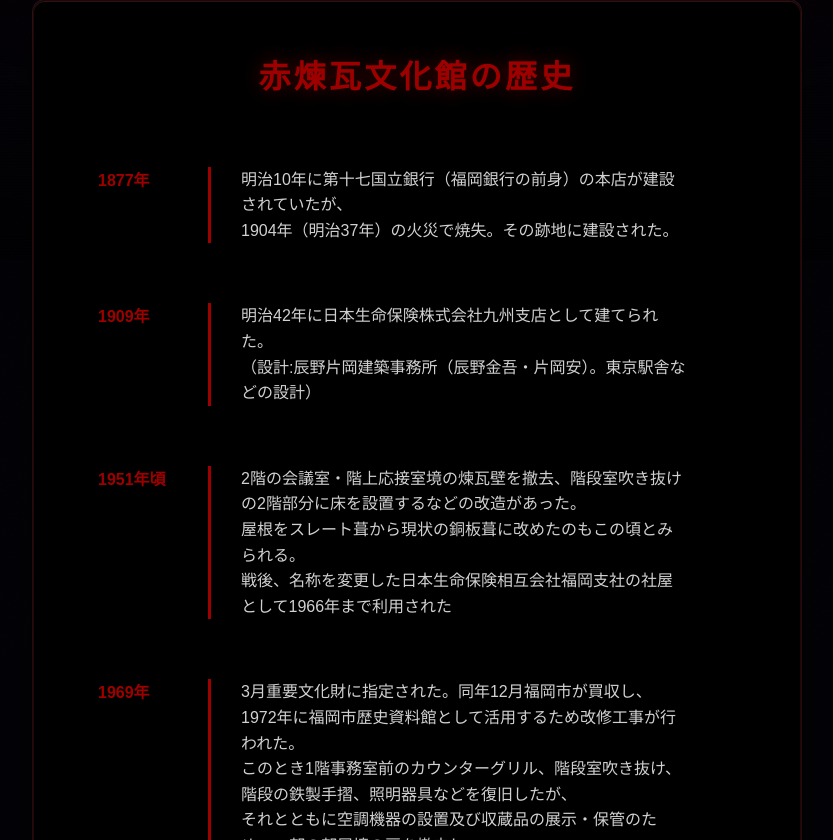
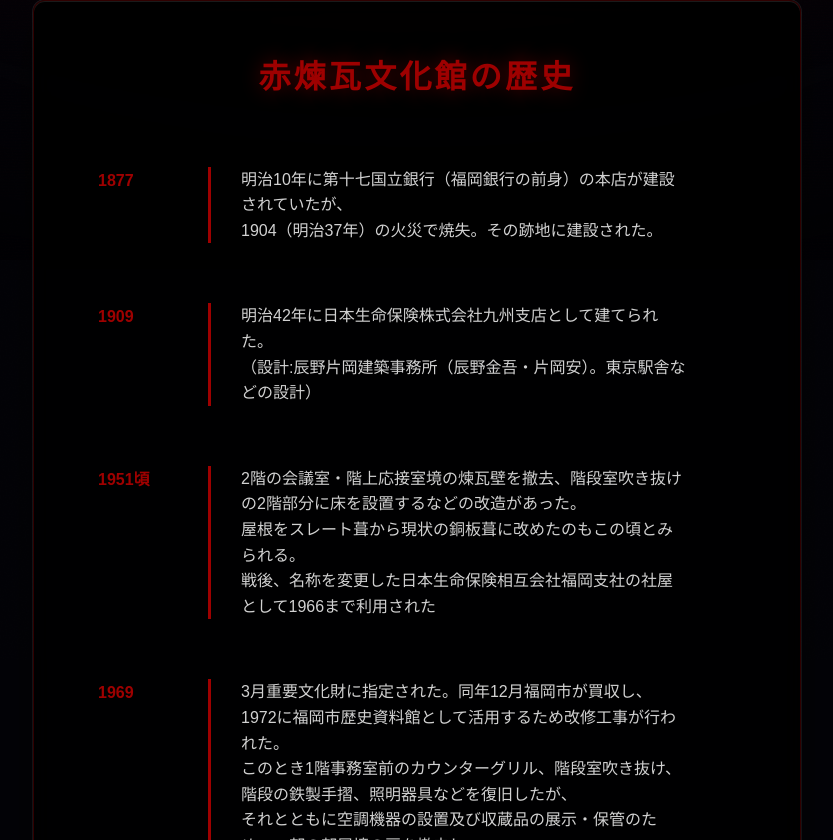
Before and after one commit to Sea10wood/karengabunkakann_kocchini_oide, a Next.js app: page / in a window 1280 px wide. Shown: the part 540-1380 px from the top of the page, without its empty margins (223-1056 px from the left). Built offline with nearby package versions, Linux system fonts and the light colour scheme.

Commit message:
年代表記を19xx形式に変更、今すぐ視るボタンのリンクを外部URLに更新

```diff
--- a/src/app/page.tsx
+++ b/src/app/page.tsx
@@ -48,7 +48,7 @@ export default function Home() {
             こっちにおいで。
           </p>
           <div className="mt-10 flex items-center justify-center gap-4">
-            <a href="/coming-soon" className="px-6 py-3 rounded-md bg-[var(--color-accent)] text-white hover:bg-[#7e0000] transition-colors ring-accent pulse">
+            <a href="https://oide-oide.kizuku-hackathon.work/" target="_blank" rel="noopener noreferrer" className="px-6 py-3 rounded-md bg-[var(--color-accent)] text-white hover:bg-[#7e0000] transition-colors ring-accent pulse">
               今すぐ視る
             </a>
             <a href="https://protopedia.net/prototype/7444" target="_blank" rel="noopener noreferrer" className="px-6 py-3 rounded-md border border-zinc-700/80 hover:bg-zinc-900/50 transition-colors">
@@ -68,15 +68,15 @@ export default function Home() {
               <ul className="timeline">
 
               <li>
-                  <div className="timeline-date">1877年</div>
+                  <div className="timeline-date">1877</div>
                   <div className="timeline-content">
                     <p>明治10年に第十七国立銀行（福岡銀行の前身）の本店が建設されていたが、<br/>
-                    1904年（明治37年）の火災で焼失。その跡地に建設された。</p>
+                    1904（明治37年）の火災で焼失。その跡地に建設された。</p>
                   </div>
                 </li>
 
                 <li>
-                  <div className="timeline-date">1909年</div>
+                  <div className="timeline-date">1909</div>
                   <div className="timeline-content">
                     <p>明治42年に日本生命保険株式会社九州支店として建てられた。<br/>
                     （設計:辰野片岡建築事務所（辰野金吾・片岡安）。東京駅舎などの設計）</p>
@@ -85,19 +85,19 @@ export default function Home() {
 
 
                 <li>
-                  <div className="timeline-date">1951年頃</div>
+                  <div className="timeline-date">1951頃</div>
                   <div className="timeline-content">
                     <p>2階の会議室・階上応接室境の煉瓦壁を撤去、階段室吹き抜けの2階部分に床を設置するなどの改造があった。<br/>
                     屋根をスレート葺から現状の銅板葺に改めたのもこの頃とみられる。<br/>
-                    戦後、名称を変更した日本生命保険相互会社福岡支社の社屋として1966年まで利用された</p>
+                    戦後、名称を変更した日本生命保険相互会社福岡支社の社屋として1966まで利用された</p>
                   </div>
                 </li>
 
                 <li>
-                  <div className="timeline-date">1969年</div>
+                  <div className="timeline-date">1969</div>
                   <div className="timeline-content">
                     <p>3月重要文化財に指定された。同年12月福岡市が買収し、<br/>
-                    1972年に福岡市歴史資料館として活用するため改修工事が行われた。<br/>
+                    1972に福岡市歴史資料館として活用するため改修工事が行われた。<br/>
                     このとき1階事務室前のカウンターグリル、階段室吹き抜け、階段の鉄製手摺、照明器具などを復旧したが、<br/>
                     それとともに空調機器の設置及び収蔵品の展示・保管のため、一部の部屋境の扉を撤去し、<br/>
                     外廻りの窓に鉄製パネルをはめ込むなどの改修が行われた</p>
```
